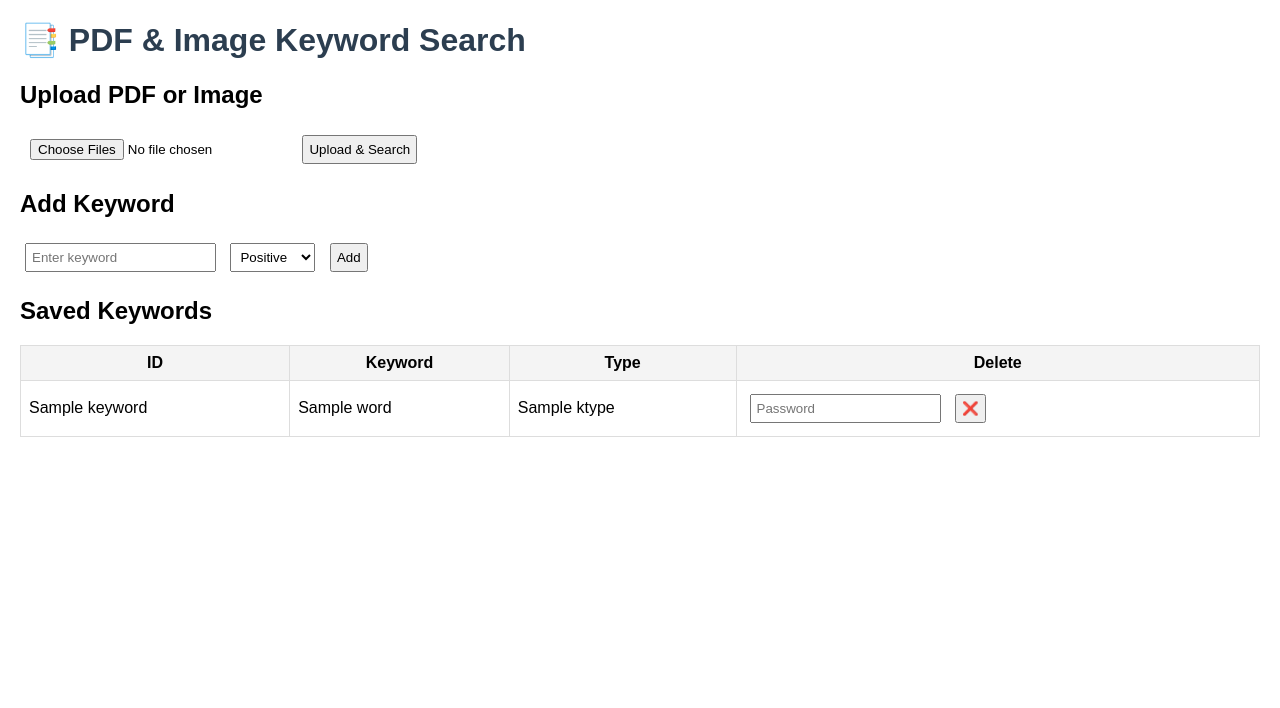
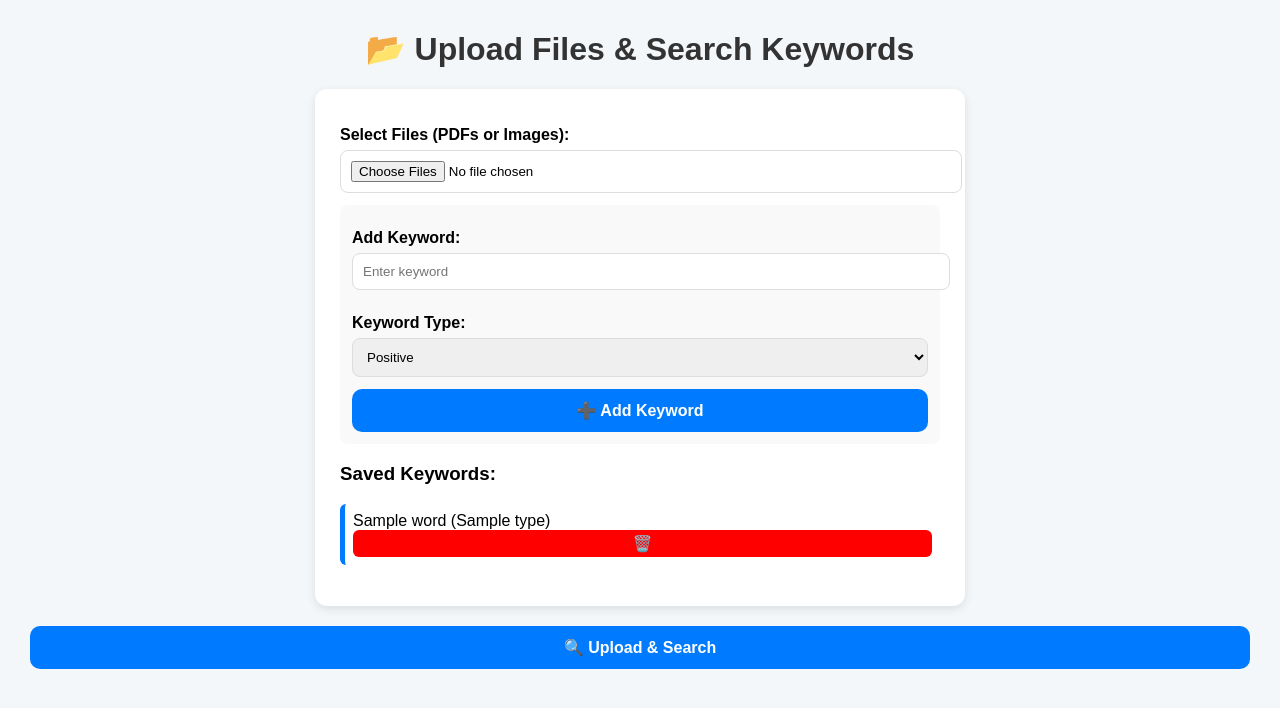
Before and after one commit to Aaronicc/pdf-keyword-search, a Flask app: template templates/index.html in a window 1280 px wide. Shown: the top 708 px of the page. Run offline with Flask 3, Linux system fonts and the light colour scheme; the template is opened without the code that fills it: most values are stand-ins (such as "Sample title", 1, 10 or a date in 2020).

Commit message:
Update index.html

```diff
--- a/templates/index.html
+++ b/templates/index.html
@@ -2,62 +2,110 @@
 <html lang="en">
 <head>
     <meta charset="UTF-8">
-    <title>Keyword Search</title>
+    <title>File Upload & Keyword Search</title>
     <style>
-        body { font-family: Arial, sans-serif; margin: 20px; }
-        h1 { color: #2c3e50; }
-        form { margin-bottom: 20px; }
-        input, select, button { margin: 5px; padding: 5px; }
-        table { border-collapse: collapse; width: 100%; margin-top: 15px; }
-        th, td { border: 1px solid #ddd; padding: 8px; }
-        th { background-color: #f4f4f4; }
-        .positive { color: green; font-weight: bold; }
-        .negative { color: red; font-weight: bold; }
+        body {
+            font-family: Arial, sans-serif;
+            margin: 30px;
+            background-color: #f4f7fa;
+        }
+        h1 {
+            text-align: center;
+            color: #333;
+        }
+        form {
+            background: #fff;
+            padding: 25px;
+            border-radius: 12px;
+            max-width: 600px;
+            margin: 20px auto;
+            box-shadow: 0 3px 10px rgba(0,0,0,0.1);
+        }
+        label {
+            font-weight: bold;
+            display: block;
+            margin: 12px 0 6px;
+        }
+        input[type="file"],
+        input[type="text"],
+        select {
+            width: 100%;
+            padding: 10px;
+            border-radius: 8px;
+            border: 1px solid #ddd;
+            margin-bottom: 12px;
+        }
+        button {
+            display: block;
+            width: 100%;
+            padding: 12px;
+            background: #007bff;
+            color: #fff;
+            font-size: 16px;
+            font-weight: bold;
+            border: none;
+            border-radius: 10px;
+            cursor: pointer;
+        }
+        button:hover {
+            background: #0056b3;
+        }
+        .keywords-box {
+            background: #f9f9f9;
+            padding: 12px;
+            border-radius: 8px;
+            margin-bottom: 15px;
+        }
+        ul {
+            list-style: none;
+            padding-left: 0;
+        }
+        li {
+            background: #fff;
+            padding: 8px;
+            margin: 5px 0;
+            border-radius: 6px;
+            border-left: 5px solid #007bff;
+        }
+        .positive { border-color: green; color: green; }
+        .negative { border-color: red; color: red; }
     </style>
 </head>
 <body>
-    <h1>📑 PDF & Image Keyword Search</h1>
 
-    <!-- Upload Section -->
-    <h2>Upload PDF or Image</h2>
-    <form action="/upload" method="post" enctype="multipart/form-data">
-        <input type="file" name="files" multiple required>
-        <button type="submit">Upload & Search</button>
+    <h1>📂 Upload Files & Search Keywords</h1>
+
+    <form method="post" action="{{ url_for('upload_files') }}" enctype="multipart/form-data">
+        <label for="files">Select Files (PDFs or Images):</label>
+        <input type="file" id="files" name="files" multiple required>
+
+        <div class="keywords-box">
+            <label for="keyword">Add Keyword:</label>
+            <input type="text" id="keyword" name="keyword" placeholder="Enter keyword">
+
+            <label for="type">Keyword Type:</label>
+            <select id="type" name="type">
+                <option value="positive">Positive</option>
+                <option value="negative">Negative</option>
+            </select>
+
+            <button type="submit" formaction="{{ url_for('add_keyword') }}">➕ Add Keyword</button>
+        </div>
+
+        <h3>Saved Keywords:</h3>
+        <ul>
+            {% for kw in keywords %}
+                <li class="{{ kw.type }}">
+                    {{ kw.word }} ({{ kw.type }})
+                    <form method="post" action="{{ url_for('delete_keyword', id=kw.id) }}" style="display:inline;">
+                        <button type="submit" style="background:red; color:white; border:none; padding:4px 8px; border-radius:6px;">🗑️</button>
+                    </form>
+                </li>
+            {% endfor %}
+        </ul>
+
+        <button type="submit">🔍 Upload & Search</button>
     </form>
 
-    <!-- Add Keyword -->
-    <h2>Add Keyword</h2>
-    <form action="/add_keyword" method="post">
-        <input type="text" name="word" placeholder="Enter keyword" required>
-        <select name="type">
-            <option value="positive">Positive</option>
-            <option value="negative">Negative</option>
-        </select>
-        <button type="submit">Add</button>
-    </form>
-
-    <!-- Keyword List -->
-    <h2>Saved Keywords</h2>
-    <table>
-        <tr>
-            <th>ID</th>
-            <th>Keyword</th>
-            <th>Type</th>
-            <th>Delete</th>
-        </tr>
-        {% for id, word, ktype in keywords %}
-        <tr>
-            <td>{{ id }}</td>
-            <td>{{ word }}</td>
-            <td class="{{ ktype }}">{{ ktype }}</td>
-            <td>
-                <form action="/delete_keyword/{{ id }}" method="post" style="display:inline;">
-                    <input type="password" name="password" placeholder="Password" required>
-                    <button type="submit">❌</button>
-                </form>
-            </td>
-        </tr>
-        {% endfor %}
-    </table>
 </body>
 </html>
```
